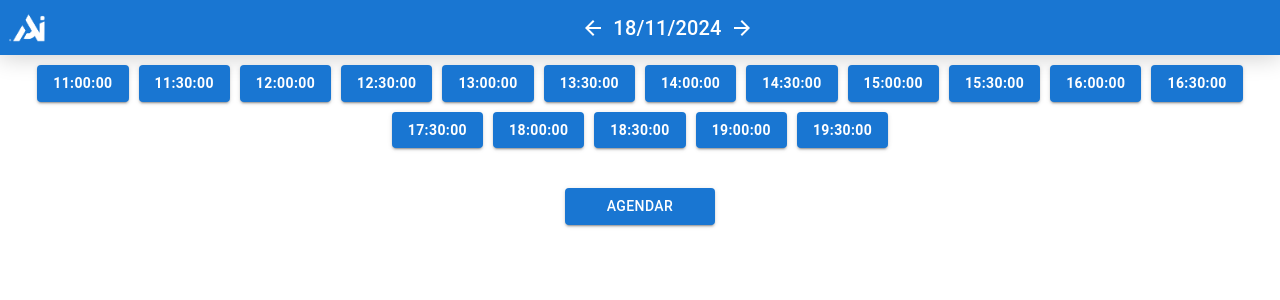
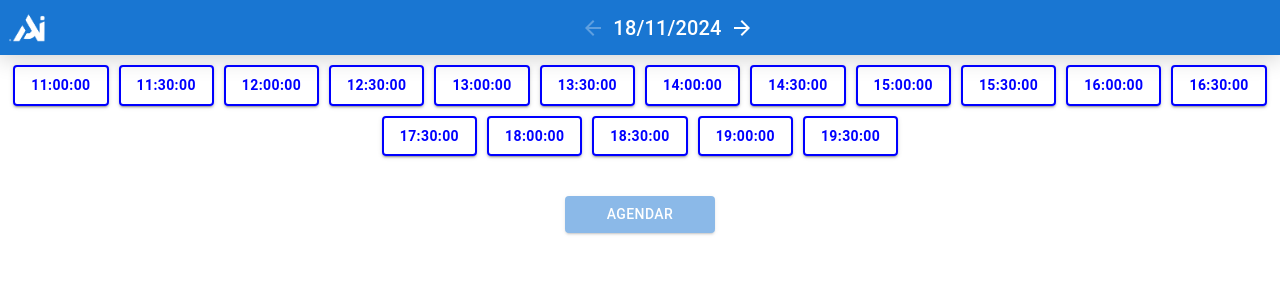
Before and after one commit to AlanMatheus18/ai-atende-calendar, a React (Vite) app: page / in a window 1280 px wide. Shown: the top 300 px of the page. Built offline with nearby package versions, Linux system fonts and the light colour scheme.

Commit message:
title atualizado

```diff
--- a/src/App.jsx
+++ b/src/App.jsx
@@ -518,7 +518,8 @@ function App() {
         setSelectedTime={setSelectedTime} />
       <Btnsend
       selectedTime={selectedTime}
-      date={data[currentIndex]?.date}/>
+      date={data[currentIndex]?.date}
+      />
       </>
   )
 }
--- a/src/components/Btnsend.jsx
+++ b/src/components/Btnsend.jsx
@@ -5,15 +5,16 @@ const Btnsend = ({ selectedTime, date }) => {
   const handleClick = () => {
     if (selectedTime && date) {
       alert(`Data selecionada: ${date}\nHorário selecionado: ${selectedTime}`);
-    } else {
-      alert("Por favor, selecione uma data e um horário antes de agendar.");
     }
   };
 
   return (
     <Button
       variant="contained"
-      sx={{ width: "150px", margin: "30px auto", display: "block" }}
+      sx={{ width: "150px", margin: "30px auto", display: "block" ,
+        opacity: selectedTime && date ? 1 : 0.5,
+        pointerEvents: selectedTime && date ? "auto" : "none",
+        transition: "opacity 0.3s ease",}}
       onClick={handleClick}
     >
       Agendar
--- a/src/components/Header.jsx
+++ b/src/components/Header.jsx
@@ -24,7 +24,11 @@ export default function Header({ index, setCurrentIndex, calendar }) {
 
           <IconButton  onClick={() => {
             handlePreviousIndex(setCurrentIndex);
-          }} disabled={index===0}>
+          }} disabled={index===0}sx={{
+            opacity: index === 0 ? 0.3 : 1,
+            transition: "opacity 0.3s ease",
+            pointerEvents: index === 0 ? "none" : "auto",
+          }}>
             <ArrowBack sx={{color: '#fff'}} />
           </IconButton>
 
@@ -34,7 +38,11 @@ export default function Header({ index, setCurrentIndex, calendar }) {
 
           <IconButton  onClick={() => {
             handleNextIndex(setCurrentIndex);
-            }} disabled={index===calendar.length - 1}>
+            }} disabled={index===calendar.length - 1}  sx={{
+              opacity: index === calendar.length - 1 ? 0.3 : 1,
+              transition: "opacity 0.3s ease",
+              pointerEvents: index === calendar.length - 1 ? "none" : "auto",
+            }}>
             <ArrowForward sx={{color: '#fff'}} />
           </IconButton>
         </Box>
--- a/src/components/TimeButton.jsx
+++ b/src/components/TimeButton.jsx
@@ -5,8 +5,11 @@ const TimeButton = ({ text, selectedTime, onClick }) => {
   return (
     <Button
       variant="contained"
-      color={selectedTime === text ? "secondary" : "primary"}
-      sx={{ fontWeight: 'bold' }}
+      sx={{
+        background:selectedTime === text ? "" : "transparent",
+        fontWeight: 'bold',
+        color: selectedTime === text ? "white" : "blue",
+        border: "2px solid blue" }}
       onClick={() => onClick(text)}
     >
       {text}
```
